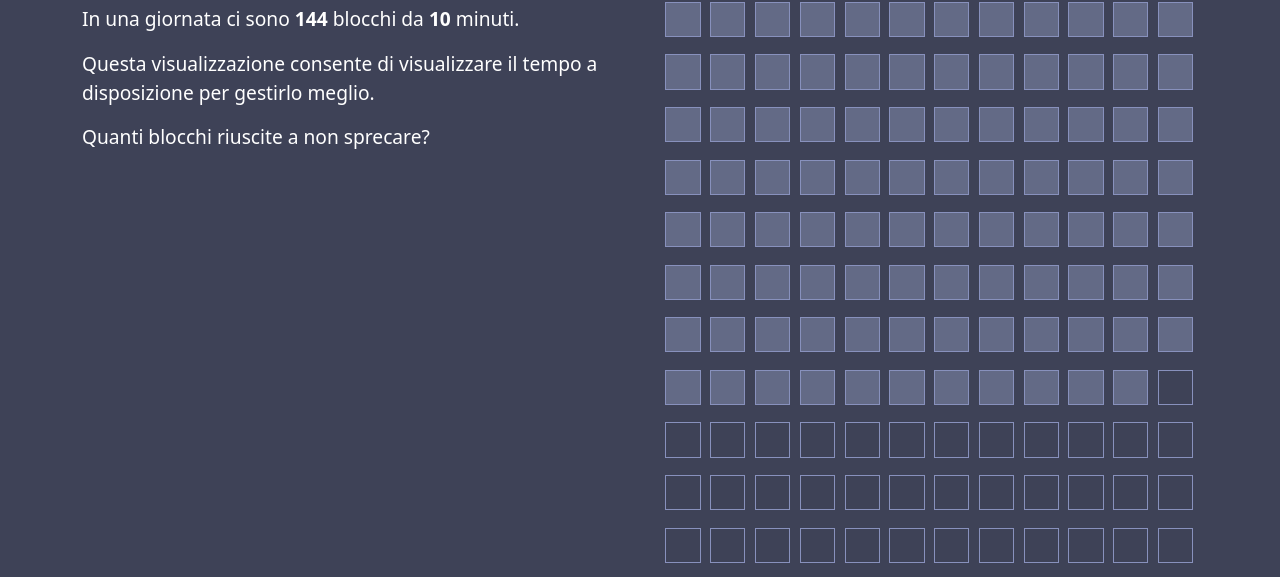
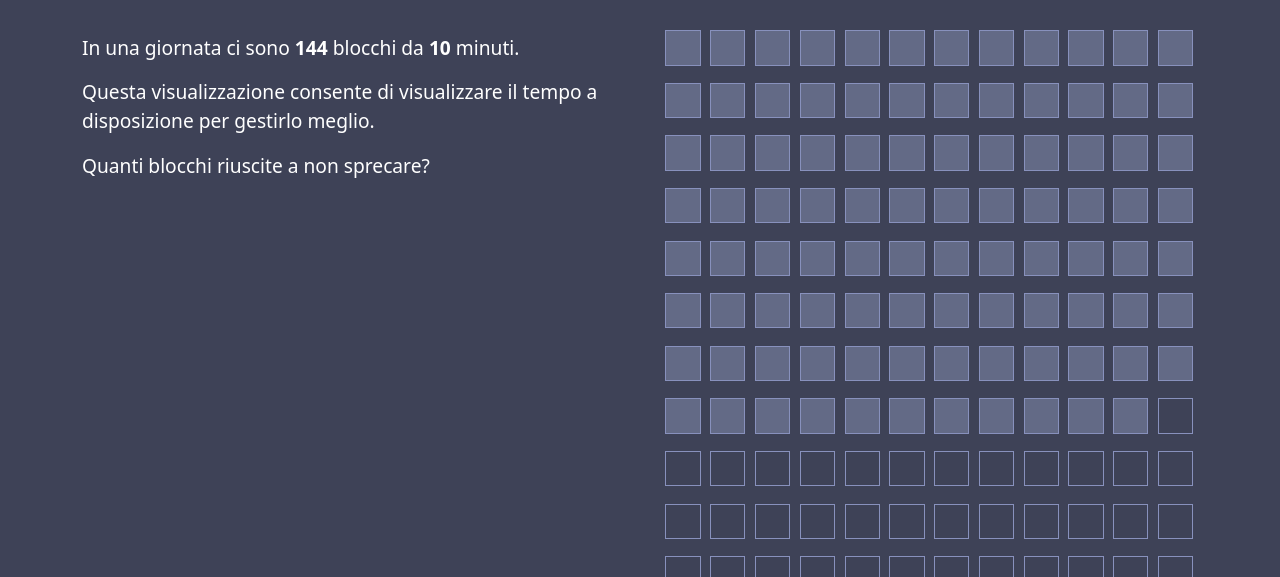
Before and after one commit to carmelo-granvillano/144Boxes, a plain HTML site: page index.html in a window 1280 px wide. Shown: the part 115-692 px from the top of the page. Drawn offline with nearby package versions, Linux system fonts and the light colour scheme.

Commit message:
edit: centered body

```diff
--- a/css/style.css
+++ b/css/style.css
@@ -1,6 +1,13 @@
 body {
+    display: flex;
+    flex-direction: column;
+    justify-content: center;
+
+    height: 100vh;
+
     font-size: 1.2rem;
     color: white;
+
     background-color: #3E4257;
     margin: 0 auto;
 }
```
